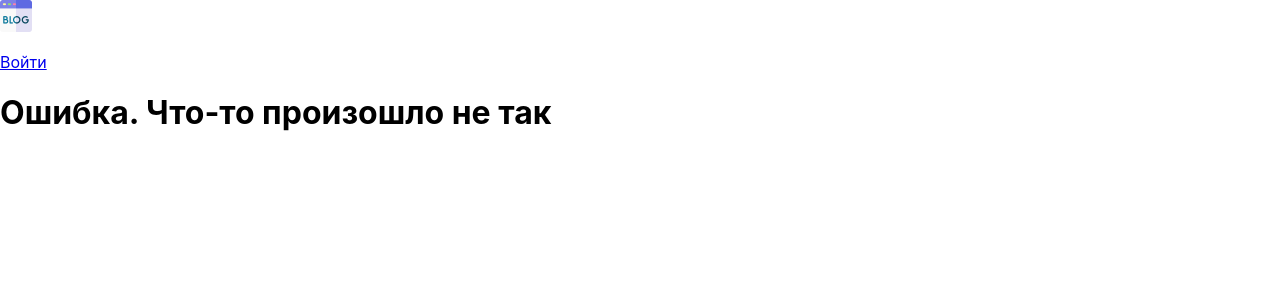
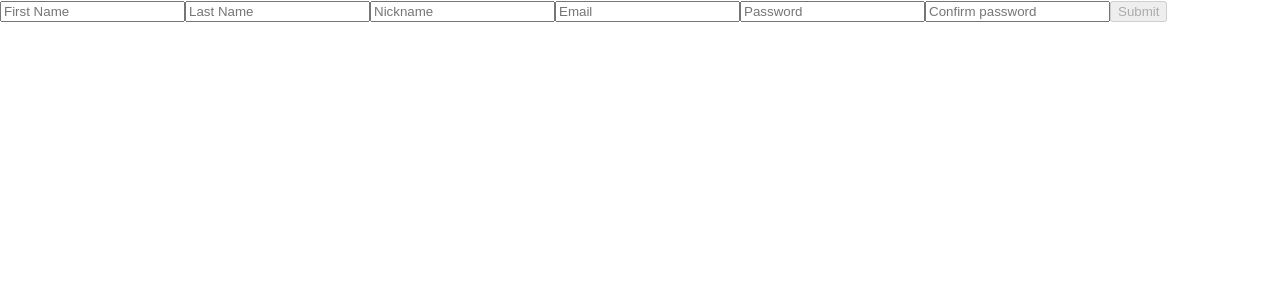
Before and after one commit to Huzzky/react-post-blog, a React (Create React App) app: page /sign-up in a window 1280 px wide. Shown: the top 300 px of the page. Built offline with nearby package versions, Linux system fonts and the light colour scheme.

Commit message:
add signup page, fix

```diff
--- a/src/App.jsx
+++ b/src/App.jsx
@@ -1,17 +1,17 @@
 import './asserts/styles/App.css'
 import { BrowserRouter, Route, Switch } from 'react-router-dom'
 import SignInPage from './Components/SignIn/Atom/SignInPage'
+import SignUpPage from './Components/signUp/SignUpPage'
 import { ErrorBandl } from './Components/Errors/ErrorBandl'
 import { Main } from './Components/Main'
-import Header from './Components/Header/Atom/Header'
 
 function App() {
   return (
     <BrowserRouter>
-      <Header />
       <Switch>
         <Route exact path="/" component={Main} />
         <Route path="/sign-in" component={SignInPage} />
+        <Route path="/sign-up" component={SignUpPage} />
         <Route path="*" component={ErrorBandl} />
       </Switch>
     </BrowserRouter>
--- a/src/Components/Main.jsx
+++ b/src/Components/Main.jsx
@@ -1,3 +1,9 @@
+import Header from './Header/Atom/Header'
+
 export const Main = () => {
-  return <div></div>
+  return (
+    <div>
+      <Header />
+    </div>
+  )
 }
--- /dev/null
+++ b/src/Components/signUp/SignUpPage.jsx
@@ -0,0 +1,94 @@
+import { useForm } from 'react-hook-form'
+import { useState } from 'react'
+import { typeError } from '../../const'
+import { Link } from 'react-router-dom'
+
+const SignUpPage = () => {
+  const [password, setPassword] = useState('')
+  const [confirmPass, setConfirmPass] = useState('')
+  const { register, handleSubmit } = useForm()
+
+  const onSubmit = (data) => {
+    // checkSignIn(data)
+  }
+
+  return (
+    <div>
+      <form onSubmit={handleSubmit(onSubmit)}>
+        <input
+          type="text"
+          placeholder="First Name"
+          name="First Name"
+          ref={register({
+            required: true,
+            maxLength: 200,
+            pattern: {
+              value: /[a-z]/gi,
+              message: <p>error message</p>, // JS only: <p>error message</p> TS only support string
+            },
+          })}
+        />
+        <input
+          type="text"
+          placeholder="Last Name"
+          name="Last Name"
+          ref={register({ maxLength: 200, pattern: /[A-za-z]/ })}
+        />
+        <input
+          type="text"
+          placeholder="Nickname"
+          name="Nickname"
+          ref={register({ required: true, maxLength: 32, pattern: /[A-za-z]/ })}
+        />
+        <input
+          type="email"
+          placeholder="Email"
+          name="Email"
+          ref={register({ required: true })}
+        />
+        <input
+          type="password"
+          placeholder="Password"
+          name="Password"
+          onChange={(event) => {
+            setPassword(event.currentTarget.value)
+          }}
+          ref={register({
+            required: true,
+            min: 8,
+            minLength: {
+              value: 8,
+              message: 'error message',
+            },
+          })}
+        />
+        <input
+          type="password"
+          placeholder="Confirm password"
+          name="Confirm password"
+          onChange={(event) => {
+            setConfirmPass(event.currentTarget.value)
+          }}
+          ref={register({
+            required: true,
+            validate: (value) => value === password,
+            min: 8,
+          })}
+        />
+
+        <input
+          type="submit"
+          disabled={
+            password.length >= 8 &&
+            confirmPass.length >= 8 &&
+            password === confirmPass
+              ? ''
+              : 'disabled'
+          }
+        />
+      </form>
+    </div>
+  )
+}
+
+export default SignUpPage
```
Also changed, not shown: src/Components/SignIn/Atom/SignInPage.jsx (+0 -79 lines).
